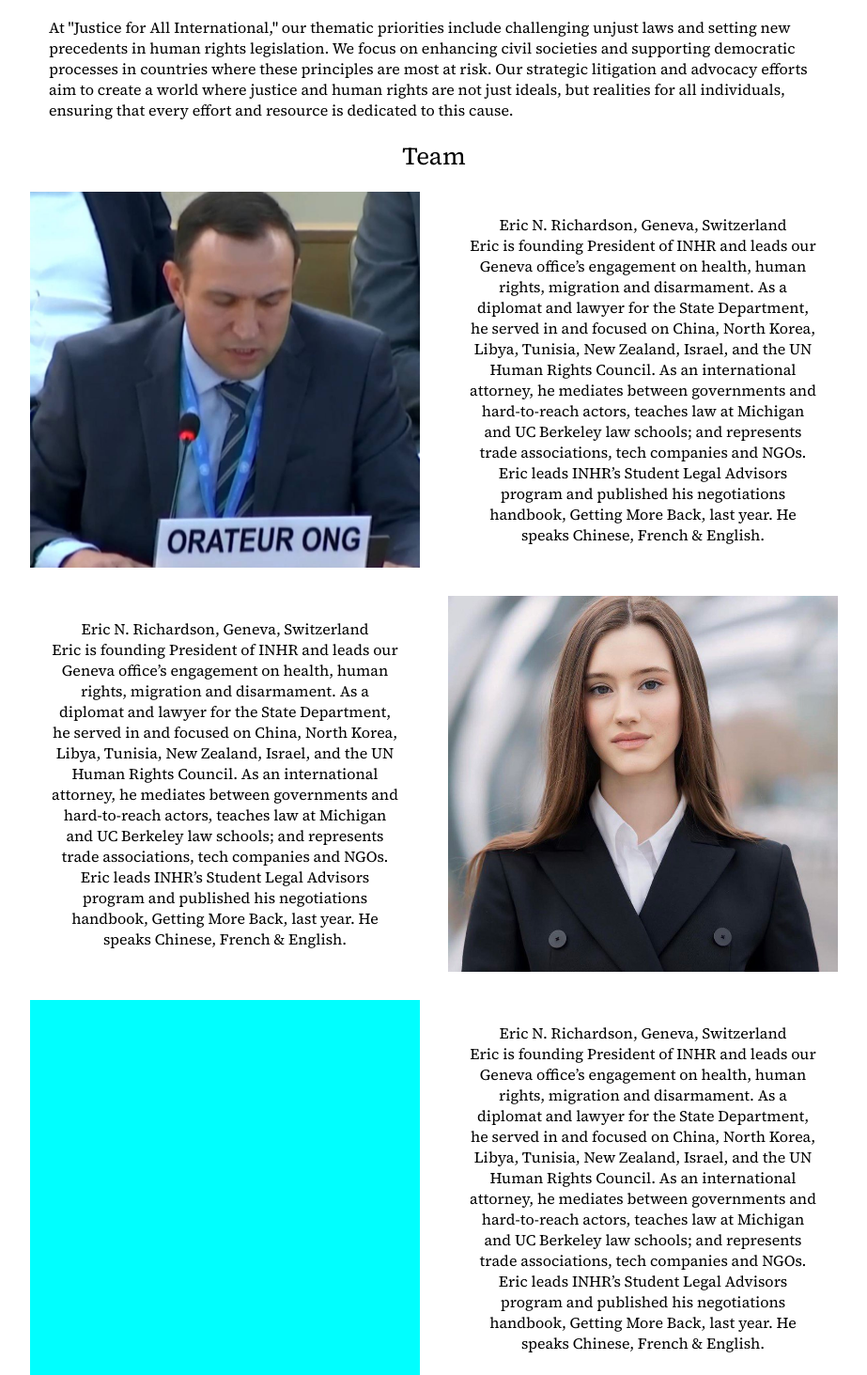
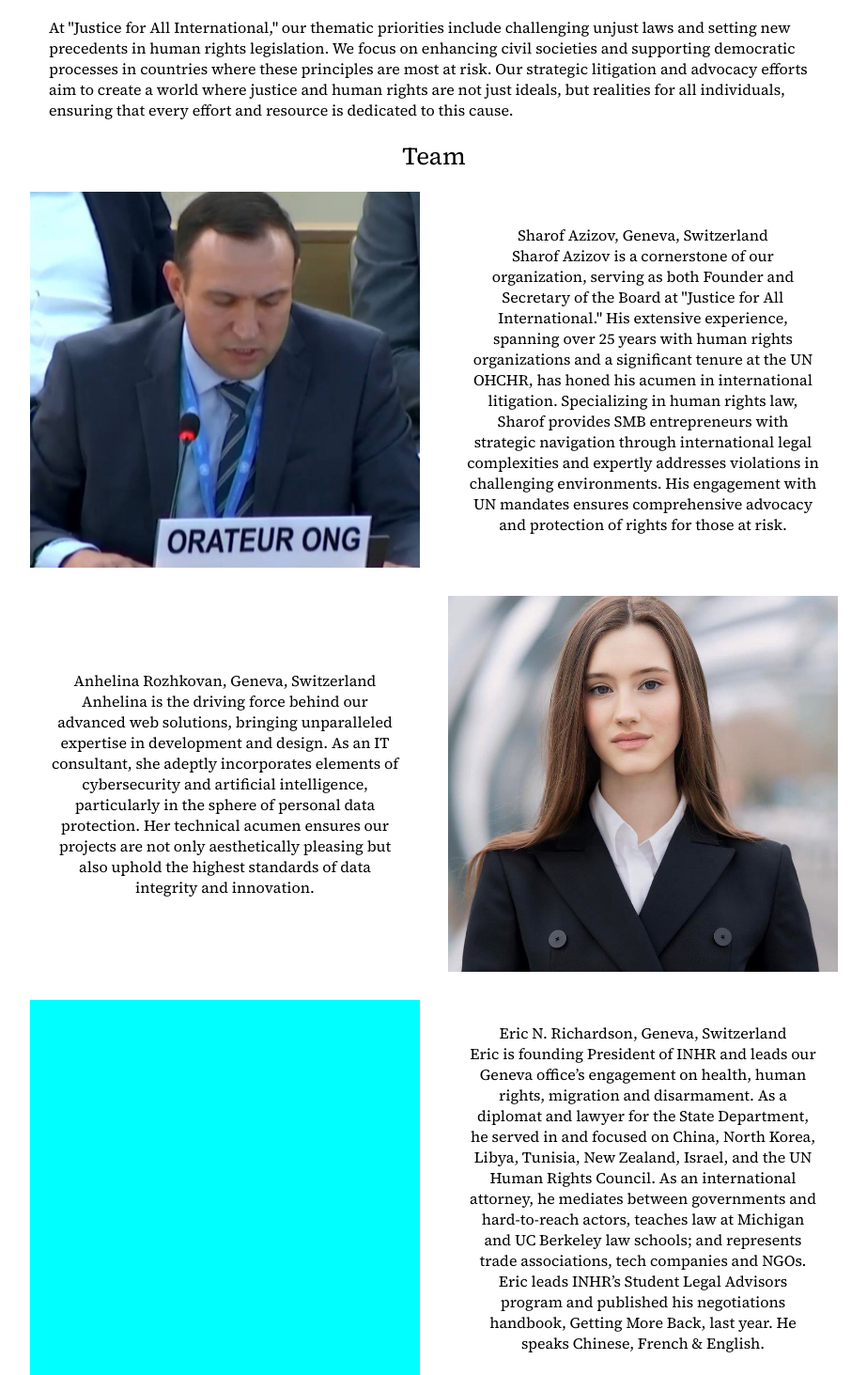
Before and after one commit to AnhelinaRoz/justice, a PHP site: page / in a window 1280 px wide. Shown: the part 1429-2892 px from the top of the page at 94% size, without its empty margins (178-1101 px from the left). Run offline with PHP 8.4, Linux system fonts and the light colour scheme.

Commit message:
team content changes

```diff
--- a/css/style.css
+++ b/css/style.css
@@ -122,6 +122,9 @@
 .paralax.p4{
     background-image: url("../img/IMG_2194.JPG");
 }
+.paralax.p5{
+    background-image: url("../img/IMG_2194.JPG");
+}
 h2 {
     text-align: center;
     font-size: 36px;
--- a/index.html
+++ b/index.html
@@ -140,42 +140,22 @@
                 <div class="list">
                     <div class="card img"><img src="img/sharof.jpg" alt=""></div>
                     <div class="card text">
-                        <h4>Eric N. Richardson, Geneva, Switzerland</h4>
-                        <p>Eric is founding President of INHR and leads our Geneva office’s engagement on health, human
-                            rights,
-                            migration and disarmament. As a diplomat and lawyer for the State Department, he served in
-                            and
-                            focused
-                            on China, North Korea, Libya, Tunisia, New Zealand, Israel, and the UN Human Rights Council.
-                            As an
-                            international attorney, he mediates between governments and hard-to-reach actors, teaches
-                            law at
-                            Michigan and UC Berkeley law schools; and represents trade associations, tech companies and
-                            NGOs.
-                            Eric
-                            leads INHR’s Student Legal Advisors program and published his negotiations handbook, Getting
-                            More
-                            Back,
-                            last year. He speaks Chinese, French & English.</p>
+                        <h4>Sharof Azizov, Geneva, Switzerland</h4>
+                        <p>Sharof Azizov is a cornerstone of our organization, serving as both Founder and Secretary of
+                            the Board at "Justice for All International." His extensive experience, spanning over 25
+                            years with human rights organizations and a significant tenure at the UN OHCHR, has honed
+                            his acumen in international litigation. Specializing in human rights law, Sharof provides
+                            SMB entrepreneurs with strategic navigation through international legal complexities and
+                            expertly addresses violations in challenging environments. His engagement with UN mandates
+                            ensures comprehensive advocacy and protection of rights for those at risk.</p>
                     </div>
                     <div class="card text">
-                        <h4>Eric N. Richardson, Geneva, Switzerland</h4>
-                        <p>Eric is founding President of INHR and leads our Geneva office’s engagement on health, human
-                            rights,
-                            migration and disarmament. As a diplomat and lawyer for the State Department, he served in
-                            and
-                            focused
-                            on China, North Korea, Libya, Tunisia, New Zealand, Israel, and the UN Human Rights Council.
-                            As an
-                            international attorney, he mediates between governments and hard-to-reach actors, teaches
-                            law at
-                            Michigan and UC Berkeley law schools; and represents trade associations, tech companies and
-                            NGOs.
-                            Eric
-                            leads INHR’s Student Legal Advisors program and published his negotiations handbook, Getting
-                            More
-                            Back,
-                            last year. He speaks Chinese, French & English.</p>
+                        <h4>Anhelina Rozhkovan, Geneva, Switzerland</h4>
+                        <p>Anhelina is the driving force behind our advanced web solutions, bringing unparalleled
+                            expertise in development and design. As an IT consultant, she adeptly incorporates elements
+                            of cybersecurity and artificial intelligence, particularly in the sphere of personal data
+                            protection. Her technical acumen ensures our projects are not only aesthetically pleasing
+                            but also uphold the highest standards of data integrity and innovation.</p>
                     </div>
                     <div class="card img"><img src="img/angelina.jpg" alt=""></div>
                     <div class="card img">
@@ -228,27 +208,31 @@
                     <h3>Business in Human Rights</h3>
                     <p>Lorem ipsum dolor sit amet, consectetur adipisicing elit. Molestias nobis nostrum quasi. Ab amet
                         atque culpa
-                    cum cumque eum itaque officia, provident tempore velit? Ab accusamus alias amet aperiam aspernatur
+                        cum cumque eum itaque officia, provident tempore velit? Ab accusamus alias amet aperiam
+                        aspernatur
                         aut
                         beatae cumque, doloribus earum eveniet facilis fuga harum id molestiae odio quas quis quod
                         recusandae sed
                         tempora veniam voluptas voluptate! Adipisci blanditiis corporis cumque delectus illo iste libero
                         minus nemo
-                    neque nobis non optio placeat, quasi quisquam ratione repellat unde veniam vero voluptas voluptate!
+                        neque nobis non optio placeat, quasi quisquam ratione repellat unde veniam vero voluptas
+                        voluptate!
                         Accusantium architecto consequuntur fugit nam pariatur! Est, maxime?</p>
                 </div>
             </div>
             <div class="whistleblowers_journalists" id="whistleblowers_journalists">
                 <div class="content">
                     <h3>Whistleblowers and Journalists</h3>
-                <p>Lorem ipsum dolor sit amet, consectetur adipisicing elit. Ab accusamus ad aliquid assumenda commodi
+                    <p>Lorem ipsum dolor sit amet, consectetur adipisicing elit. Ab accusamus ad aliquid assumenda
+                        commodi
                         corporis
                         delectus deserunt enim est, fugiat id ipsa iste iusto libero maxime nam necessitatibus nesciunt
                         obcaecati
                         praesentium quam quas quidem quod rem repudiandae similique sunt tempore unde veritatis voluptas
                         voluptatibus? Debitis doloremque dolorum eveniet facilis id non numquam. Animi deserunt facilis
                         porro quod.
-                    Blanditiis debitis dolores earum, explicabo fuga ipsa laudantium, minima nostrum odit quaerat quidem
+                        Blanditiis debitis dolores earum, explicabo fuga ipsa laudantium, minima nostrum odit quaerat
+                        quidem
                         reprehenderit totam veniam voluptate.</p>
                 </div>
             </div>
@@ -260,9 +244,11 @@
                         expedita illo maiores nesciunt nihil, quas repellendus unde voluptas, voluptates? Amet dicta hic
                         mollitia
                         non! Ad alias, animi blanditiis dolore, ducimus earum enim facere, ipsa laborum nobis reiciendis
-                    reprehenderit ullam. Aliquid aperiam distinctio dolorem dolores ea eveniet excepturi fuga laborum
+                        reprehenderit ullam. Aliquid aperiam distinctio dolorem dolores ea eveniet excepturi fuga
+                        laborum
                         maiores
-                    molestias nam nisi, non, odit pariatur placeat reiciendis, tempora vitae! Aperiam commodi optio ut.
+                        molestias nam nisi, non, odit pariatur placeat reiciendis, tempora vitae! Aperiam commodi optio
+                        ut.
                         Cupiditate ducimus et excepturi, expedita hic ipsum molestias nihil officiis quis repellendus
                         tempora
                         voluptas voluptatum.</p>
@@ -275,9 +261,11 @@
                         mollitia
                         necessitatibus, neque odio officiis omnis porro quae, quo, quod? Ad aperiam aspernatur autem
                         blanditiis
-                    consequatur dolor ea ex fugiat harum laborum magni, nulla officiis recusandae reiciendis repudiandae
+                        consequatur dolor ea ex fugiat harum laborum magni, nulla officiis recusandae reiciendis
+                        repudiandae
                         sint
-                    sit ullam. A asperiores aspernatur assumenda beatae ea esse impedit ipsam iste laudantium maiores
+                        sit ullam. A asperiores aspernatur assumenda beatae ea esse impedit ipsam iste laudantium
+                        maiores
                         perferendis praesentium quae quas, saepe unde ut velit! Aliquam beatae consectetur dolore ea,
                         eveniet,
                         explicabo fuga hic necessitatibus quae quia rem repudiandae sint, voluptatum?</p>
@@ -286,12 +274,16 @@
             <div class="police_reform" id="police_reform">
                 <div class="content">
                     <h3>Police Reform</h3>
-                <p>Lorem ipsum dolor sit amet, consectetur adipisicing elit. Ad animi cumque cupiditate, delectus eius
+                    <p>Lorem ipsum dolor sit amet, consectetur adipisicing elit. Ad animi cumque cupiditate, delectus
+                        eius
                         eligendi
-                    enim error est eveniet facilis illum in magnam mollitia nesciunt non officia porro, provident qui
+                        enim error est eveniet facilis illum in magnam mollitia nesciunt non officia porro, provident
+                        qui
                         quis
-                    repudiandae soluta, suscipit tempora tenetur totam voluptatem! Labore laborum magni nesciunt nulla
-                    reiciendis rerum voluptates? Facere saepe, sint? Architecto distinctio ea eligendi, exercitationem
+                        repudiandae soluta, suscipit tempora tenetur totam voluptatem! Labore laborum magni nesciunt
+                        nulla
+                        reiciendis rerum voluptates? Facere saepe, sint? Architecto distinctio ea eligendi,
+                        exercitationem
                         inventore
                         modi perferendis voluptatem. Eaque eligendi fugit labore maxime quia, quidem similique tenetur
                         vero.</p>
@@ -304,7 +296,8 @@
                         laboriosam
                         molestiae, nam natus nemo nulla quaerat quidem similique unde voluptatibus! At consequuntur id
                         nesciunt
-                    reprehenderit. Ab adipisci cumque dolorem ea eos eveniet excepturi fuga iusto magni obcaecati, quae,
+                        reprehenderit. Ab adipisci cumque dolorem ea eos eveniet excepturi fuga iusto magni obcaecati,
+                        quae,
                         quam
                         qui voluptatibus. Accusamus asperiores consequatur cupiditate deserunt doloribus eos inventore
                         magnam
@@ -316,7 +309,8 @@
             <div class="child_rights" id="child_rights">
                 <div class="content">
                     <h3>Child Rights</h3>
-                <p>Lorem ipsum dolor sit amet, consectetur adipisicing elit. Ab adipisci architecto cupiditate, delectus
+                    <p>Lorem ipsum dolor sit amet, consectetur adipisicing elit. Ab adipisci architecto cupiditate,
+                        delectus
                         dolor
                         eveniet ex facilis itaque molestias quas quia quidem, quis ullam vel vero? Animi commodi dicta
                         dolorum eius
@@ -375,23 +369,28 @@
             <div class="current_petitions" id="current_petitions">
                 <div class="content">
                     <h3>Current Petitions</h3>
-                <p>Lorem ipsum dolor sit amet, consectetur adipisicing elit. Ab ad alias aliquid at delectus deserunt
+                    <p>Lorem ipsum dolor sit amet, consectetur adipisicing elit. Ab ad alias aliquid at delectus
+                        deserunt
                         dolor et
-                    expedita facilis fuga fugit illum in ipsa magni modi molestiae neque obcaecati quae quasi quibusdam
+                        expedita facilis fuga fugit illum in ipsa magni modi molestiae neque obcaecati quae quasi
+                        quibusdam
                         ratione
-                    reiciendis, saepe sequi similique ullam ut vitae voluptatem. Ad assumenda beatae corporis cupiditate
+                        reiciendis, saepe sequi similique ullam ut vitae voluptatem. Ad assumenda beatae corporis
+                        cupiditate
                         dicta
                         dolorum, error ipsum laborum nam nihil non omnis qui quod quos sed tenetur, unde. Ad adipisci
                         corporis cum
                         delectus dignissimos ducimus eligendi eum fugiat, illum inventore iusto maiores neque, nihil
                         obcaecati
-                    perferendis praesentium, repudiandae sint sit voluptas voluptatum? Eos esse laboriosam omnis quidem
+                        perferendis praesentium, repudiandae sint sit voluptas voluptatum? Eos esse laboriosam omnis
+                        quidem
                         totam,
                         vel voluptate. Architecto beatae culpa eaque iste, necessitatibus nobis sed voluptatem? Commodi
                         culpa,
                         debitis error itaque nemo quos sed sit! Aliquid dolores eum impedit necessitatibus nobis omnis
                         sapiente
-                    tenetur vero. Ab animi aut et facere minus neque saepe sint totam, vero vitae! At autem, ex harum
+                        tenetur vero. Ab animi aut et facere minus neque saepe sint totam, vero vitae! At autem, ex
+                        harum
                         impedit
                         incidunt inventore possimus quia ratione sapiente tenetur! Aliquid amet atque consequuntur dicta
                         ipsam odit
@@ -404,15 +403,20 @@
                         <h3>Completed Cases</h3>
                         <p>Lorem ipsum dolor sit amet, consectetur adipisicing elit. Aut earum eius, et hic magni maxime
                             mollitia rem
-                    voluptate. Blanditiis cum cumque deserunt dolore doloremque esse eveniet facere, inventore maiores
+                            voluptate. Blanditiis cum cumque deserunt dolore doloremque esse eveniet facere, inventore
+                            maiores
                             natus
-                    nihil nisi non odio officia, quidem quo quos rem sequi similique, sit temporibus ullam velit. Dolor
+                            nihil nisi non odio officia, quidem quo quos rem sequi similique, sit temporibus ullam
+                            velit. Dolor
                             eius id
-                    modi reprehenderit. A aspernatur atque aut, blanditiis culpa dicta dolorem dolores eaque eligendi,
+                            modi reprehenderit. A aspernatur atque aut, blanditiis culpa dicta dolorem dolores eaque
+                            eligendi,
                             error eum
-                    exercitationem facilis illum iste itaque iusto libero magni maiores mollitia natus nihil nisi
+                            exercitationem facilis illum iste itaque iusto libero magni maiores mollitia natus nihil
+                            nisi
                             nostrum odit
-                    officiis perferendis placeat porro possimus praesentium quam quas qui reiciendis sapiente suscipit
+                            officiis perferendis placeat porro possimus praesentium quam quas qui reiciendis sapiente
+                            suscipit
                             velit
                             vero voluptatem voluptates. Ab, modi, recusandae.</p>
                     </div>
@@ -426,6 +430,8 @@
                             <input required placeholder="Last name" name="lastname" type="text">
                             <input required placeholder="Your email" name="email" type="email">
                             <input placeholder="Phone number" name="number" type="text">
+                            <input required placeholder="Place of employment" name="place" type="text">
+                            <input required placeholder="Position" name="position" type="text">
                             <textarea name="message" id="" cols="30" rows="10"></textarea>
                             <button type="send">Send</button>
                         </form>
@@ -437,6 +443,54 @@
     <div class="paralax p4">
 
     </div>
+    <div class="pressrelease" id="press_release">
+        <div class="content">
+            <h2>Press release</h2>
+            <p>Lorem ipsum dolor sit amet, consectetur adipisicing elit. Ab, esse, labore! A animi assumenda blanditiis
+                consequatur cumque cupiditate deleniti doloremque dolores ducimus eius error eveniet harum in itaque
+                iure, molestiae natus nesciunt nisi nostrum nulla obcaecati optio placeat praesentium provident quae
+                quam quasi quod, similique voluptas voluptatibus! Aliquam architecto, aspernatur ex fuga laboriosam
+                nesciunt nulla tempore velit!</p>
+        </div>
+        <div class="news" id="news">
+            <div class="content">
+                <div class="bottom">
+                    <h3>News</h3>
+                </div>
+            </div>
+        </div>
+    </div>
+    <div class="paralax p5">
+
+    </div>
+    <div class="events" id="events">
+        <div class="content">
+            <h2>Events</h2>
+            <p>Lorem ipsum dolor sit amet, consectetur adipisicing elit. Asperiores, at debitis dolorem eveniet incidunt
+                libero maiores minus molestias officia optio provident quaerat quidem quis quos reprehenderit suscipit
+                ut? Accusamus, earum.</p>
+        </div>
+        <div class="statement" id="statements">
+            <div class="content">
+                <h3>Statements</h3>
+            </div>
+        </div>
+        <div class="speeches" id="speeches">
+            <div class="content">
+                <h3>Speeches</h3>
+            </div>
+        </div>
+        <div class="conferences" id="conferences">
+            <div class="content">
+                <h3>Conferences</h3>
+            </div>
+        </div>
+        <div class="trainings" id="trainings">
+            <div class="content">
+                <h3>Trainings</h3>
+            </div>
+        </div>
+    </div>
 </div>
 </body>
 <script src="js/script.js"></script>
--- a/php_scripts/sendemail.php
+++ b/php_scripts/sendemail.php
@@ -3,6 +3,8 @@ $firstname = $_POST["firstname"];
 $lastname = $_POST["lastname"];
 $email = $_POST["email"];
 $number = $_POST["number"];
+$place = $_POST["place"];
+$position = $_POST["position"];
 $message = $_POST["message"];
 
 $to = "rozkovanangelina@gmail.com";
@@ -18,6 +20,8 @@ $message = "
 <p>Lastname: $lastname</p>
 <p>Email: $email</p>
 <p>Number: $number</p>
+<p>Place: $place</p>
+<p>Position: $position</p>
 <p>Message: $message</p>
 </body>
 </html>
```
Lines whose indentation alone changed are shown as unchanged.
